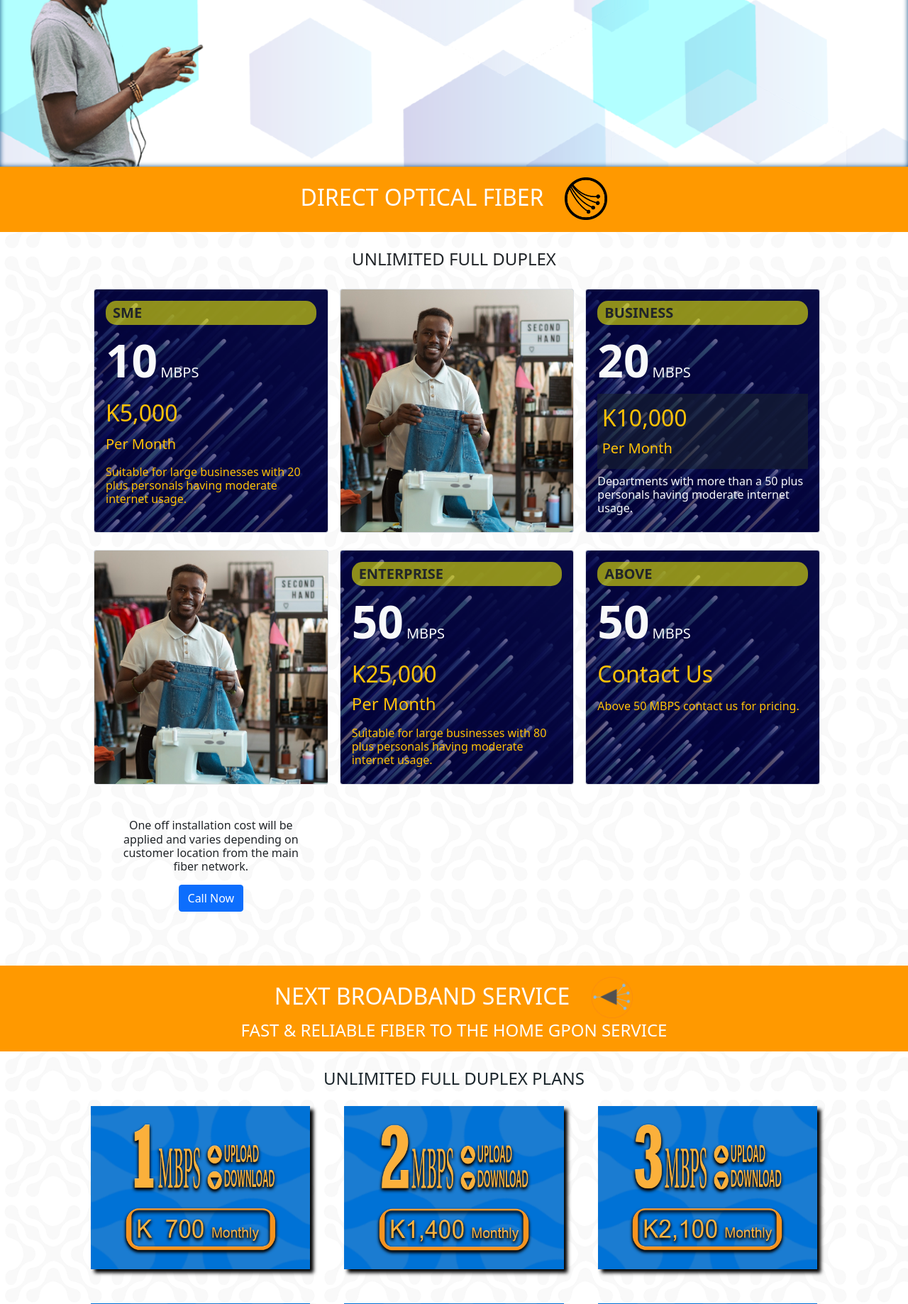
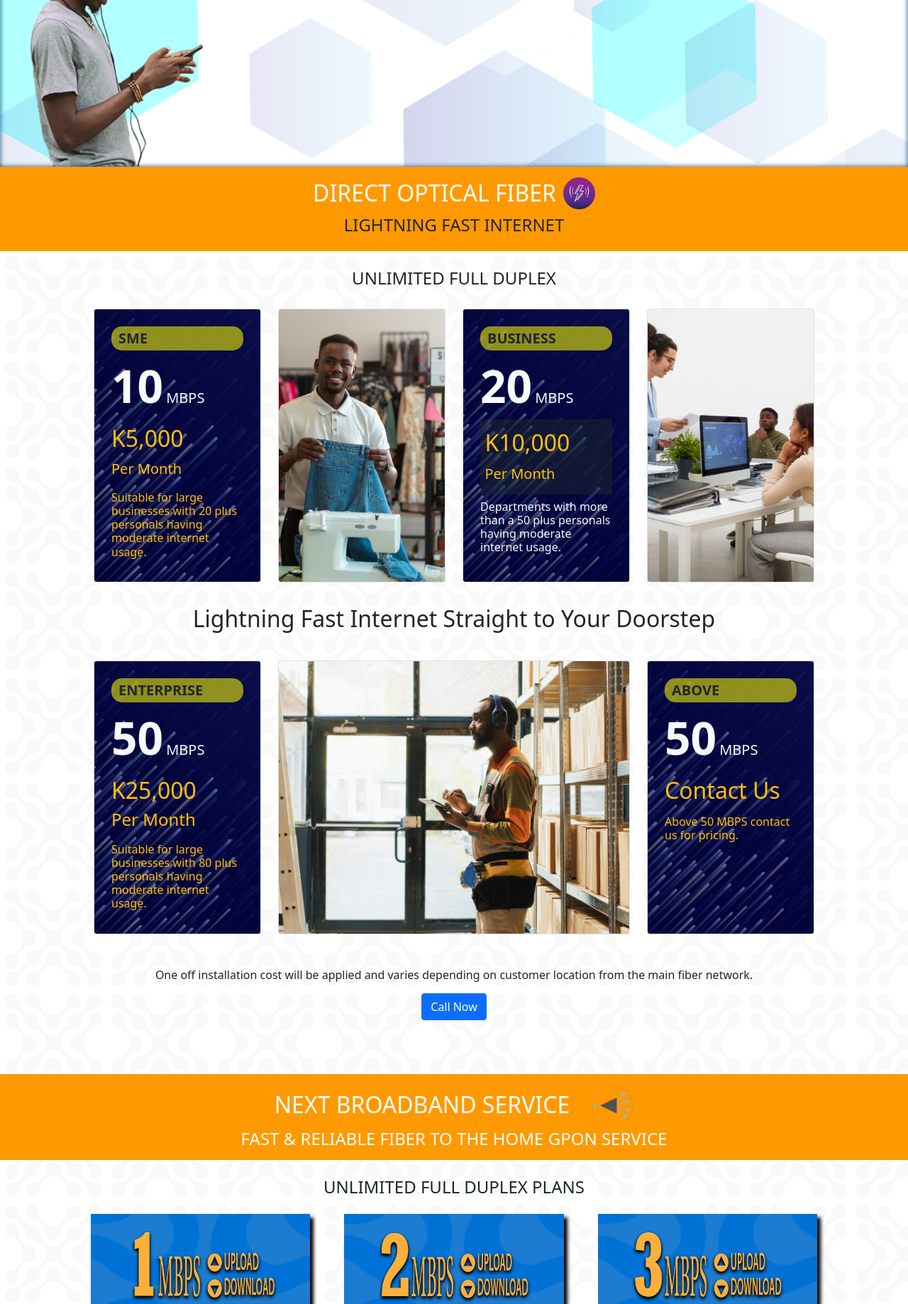
Before and after one commit to Valdaz007/ntt-website, a PHP site: page /products in a window 1280 px wide. Shown: the part 314-2152 px from the top of the page at 71% size. Run offline with PHP 8.4, Linux system fonts and the light colour scheme.

Commit message:
Update: Dof heading

```diff
--- a/static/css/css-templates/brod-int.css
+++ b/static/css/css-templates/brod-int.css
@@ -5,23 +5,31 @@
     background-color: var(--nttorange);
     padding: 15px;
 
-    & > * {
-        width: 95%;
-        margin: 0 auto;
-        color: white;
+    .head-icon {
+        width: 100%;
+        display: flex;
+        align-items: center;
+        justify-content: center;
+
+        & h2 {
+            background-color:transparent;
+            color: white;
+            margin: 0;
+        }
+
+        & img {
+            width: 45px;
+            margin-left: 10px;
+        }
+    }
+
+    & h4 {
+        width: 100%;
         text-align: center;
     }
 }
 
-.dof h2 img {
-    height: 60px;
-
-    margin-left: 30px;
-    margin-bottom: 2px;
-}
-
-.dof .card-deck {
-
+.dof .dof-plans {
     width: 95%;
     margin: 0 auto;
 
@@ -29,7 +37,7 @@
     grid-template-columns: repeat(2, 1fr);
 }
 
-.dof .card {
+.dof-plans .card {
     position: relative;
     background-color: rgba(0, 0, 50, 0.55);
     flex: 1 0 auto;
@@ -70,6 +78,11 @@
     display: none;
 }
 
+.dof-md-text {
+    background-image:none;
+    grid-column: 1/-1;
+}
+
 .dof .tm {
     position: relative;
     align-items: center;
@@ -78,6 +91,8 @@
     flex-direction: column;
     align-items: center;
     justify-content: end;
+
+    grid-column: 1/-1;
 }
 
 
@@ -93,7 +108,6 @@
         text-align: center;
     }
 }
-
 
 .next h2 img {
     width: 60px;
@@ -273,7 +287,7 @@
         }
     }
 
-    .dof .card-deck {
+    .dof .dof-plans {
         width: 80%;
     }
 
@@ -292,16 +306,34 @@
     }
 }
 
-
-
-@media(min-width: 769px){
-    .dof .card-deck {
+@media(min-width: 700px){
+    .dof-img {
+        display: block;
+    }
+    .dof .dof-plans {
         grid-template-columns: repeat(3, 1fr);
         gap: 1rem;
     }
 
-    .dof-img {
-        display: block;
+    .card:nth-child(4) {
+        background-image: url(../../img/data-plans/business-crop.jpg);
+        background-size: cover;
+        background-position: center;
+        display: none;
+    }
+
+    .card:nth-child(7) {
+        background-image: url(../../img/data-plans/warehouse.jpg); /* Image by DC Studio on Freepik */
+        background-size: cover;
+        background-position: center;
+    }
+}
+
+
+@media(min-width: 769px){
+    .dof .dof-plans {
+        grid-template-columns: repeat(3, 1fr);
+        gap: 1rem;
     }
 
     .vsat-content {
@@ -312,7 +344,24 @@
 
 
 
-@media(min-width: 1024px){
+@media(min-width: 1025px){
+    .dof .dof-plans {
+        grid-template-columns: repeat(4, 1fr);
+        gap: 1rem;
+    }
+
+    .card:nth-child(4) {
+        display: block;
+    }
+
+    .card:nth-child(7) {
+       grid-column: 2/4;
+    }
+
+    .dof .tm {
+        grid-column-end: 5;
+    }
+
     .next .d-plans .gpon {
         min-height: clamp(200px, 18vw, 300px);
     }
--- a/static/css/css-variables.css
+++ b/static/css/css-variables.css
@@ -2,4 +2,6 @@
     --nttblue: #0066ff;
     --nttorange: #ff9900;
     --nttblackish-blue: #1B262C;
+
+    --95: 95%;
 }
--- a/templates/brod-int.php
+++ b/templates/brod-int.php
@@ -3,14 +3,16 @@
                 <!-- Direct Optical Fiber Plans Section -->
                 <section class="dof" id="internet">
                     <div class="dof-heading">
-                        <h2>
-                            DIRECT OPTICAL FIBER<span class="dof-icon"><img src="./static/img/dof-icon.png"></span>
-                        </h2>
+                        <div class="head-icon">
+                            <h2>DIRECT OPTICAL FIBER</h2>
+                            <img src="./static/img/data-plans/icon/lightning-fast.png">
+                        </div>
+                        <h4 class="mt-2">LIGHTNING FAST INTERNET</h4>
                     </div>
                     <h5 class="fs-4 mt-4 mb-4 text-center">UNLIMITED FULL DUPLEX</h5>
 
-                    <div class="row dof-plans card-deck">
-                        <div class="border p-2 p-md-4 p-lg-3 card m-md-1">
+                    <div class="dof-plans card-deck">
+                        <div class="border p-2 p-md-4 card m-md-1">
                             <h5 class="text-start fs-5 fw-bold text-dark card-title">SME</h5>
 
                             <h5 class="text-start fw-bold mt-1 text-light" style="font-size: clamp(3rem, 5vw, 5rem);">
@@ -26,10 +28,9 @@
                             </h5>
                         </div>
 
-                        <div class="border p-2 p-md-4 p-lg-3 card m-md-1 dof-img">
-                        </div>
+                        <div class="border p-2 p-md-4 card m-md-1 dof-img"></div>
 
-                        <div class="border p-2 p-md-4 p-lg-3 card m-md-1">
+                        <div class="border p-2 p-md-4 card m-md-1">
                             <h5 class="text-start fs-5 fw-bold card-title">BUSINESS</h5>
                             <h5 class="text-start fw-bold mt-1 text-light" style="font-size: clamp(3rem, 5vw, 5rem);">
                                 20<span class="fs-5 fw-normal ps-1">MBPS</span>
@@ -45,10 +46,13 @@
                             </h5>
                         </div>
 
-                        <div class="border p-2 p-md-4 p-lg-3 card m-md-1 dof-img">
+                        <div class="border p-2 p-md-4 card m-md-1 dof-img"></div>
+
+                        <div class="p-2 md-4 m-md-1 dof-md-text">
+                            <h2 class="text-center">Lightning Fast Internet Straight to Your Doorstep</h2>
                         </div>
 
-                        <div class="border p-2 pe-1 p-md-4 p-lg-3 card m-md-1">
+                        <div class="border p-2 p-md-4 card m-md-1">
                             <h5 class="text-start fs-5 fw-bolder card-title">ENTERPRISE</h5>
                             <h5 class="text-start fw-bold mt-1 text-light" style="font-size: clamp(3rem, 5vw, 5rem);">
                                 50<span class="fs-5 fw-normal ps-1">MBPS</span>
@@ -62,7 +66,9 @@
                             </h5>
                         </div>
 
-                        <div class="border p-2 pe-1 p-md-4 p-lg-3 card m-md-1">
+                        <div class="border p-2 p-md-4 card m-md-1 dof-img"></div>
+
+                        <div class="border p-2 p-md-4 card m-md-1">
                             <h5 class="text-start fs-5 fw-bolder card-title">ABOVE</h5>
                             <h5 class="text-start fw-bold mt-1 text-light" style="font-size: clamp(3rem, 5vw, 5rem);">
                                 50<span class="fs-5 fw-normal ps-1">MBPS</span>
```
Also changed, not shown: static/img/data-plans/business-crop.jpg (added), static/img/data-plans/business.jpg (added), static/img/data-plans/enterprise.jpg (added), static/img/data-plans/icon/charging.png (added), static/img/data-plans/icon/circuit.png (added), static/img/data-plans/icon/lightning-fast.png (added), static/img/data-plans/icon/radar.png (added), static/img/data-plans/icon/splitter.png (added), static/img/data-plans/icon/vsat.png (added), static/img/data-plans/warehouse.jpg (added).
